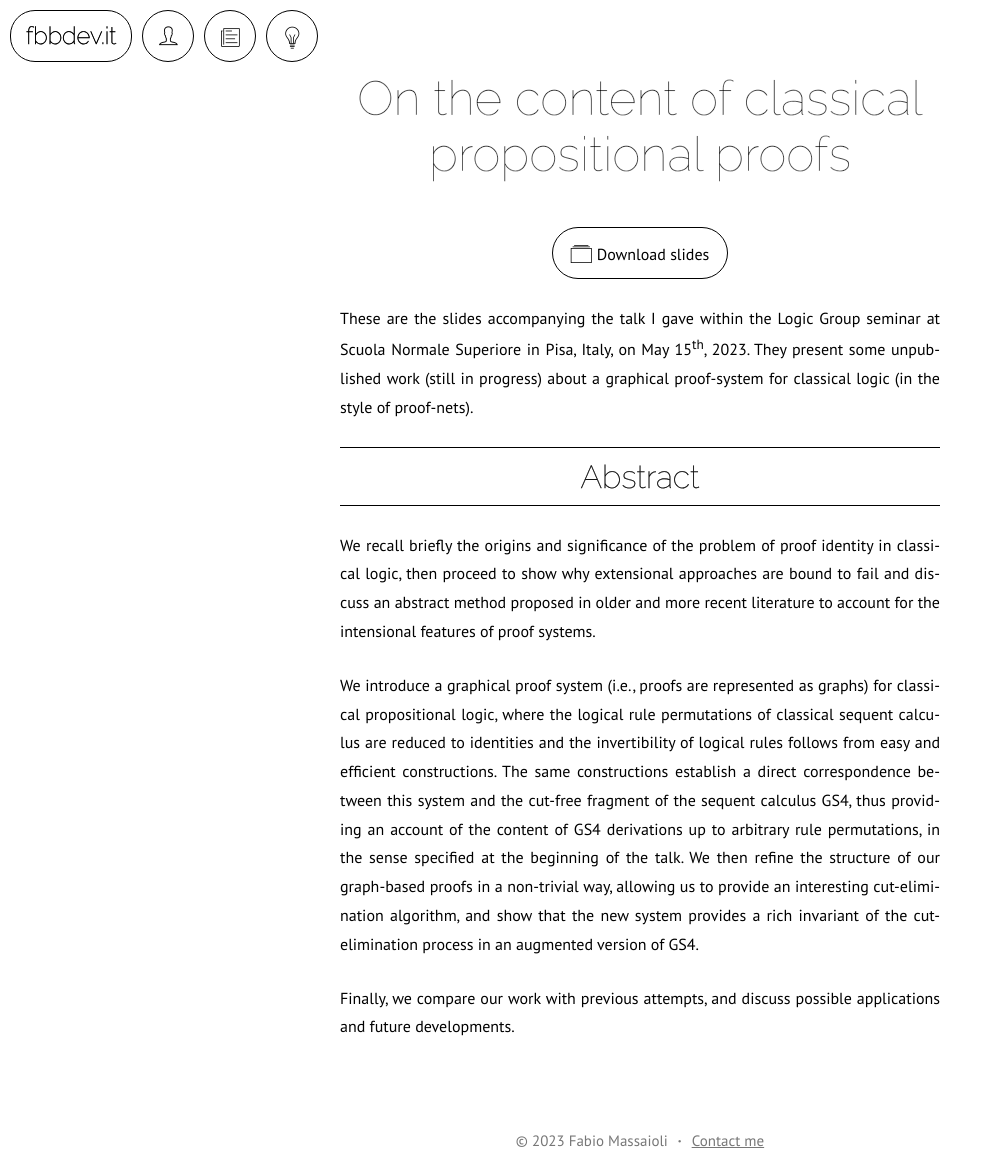
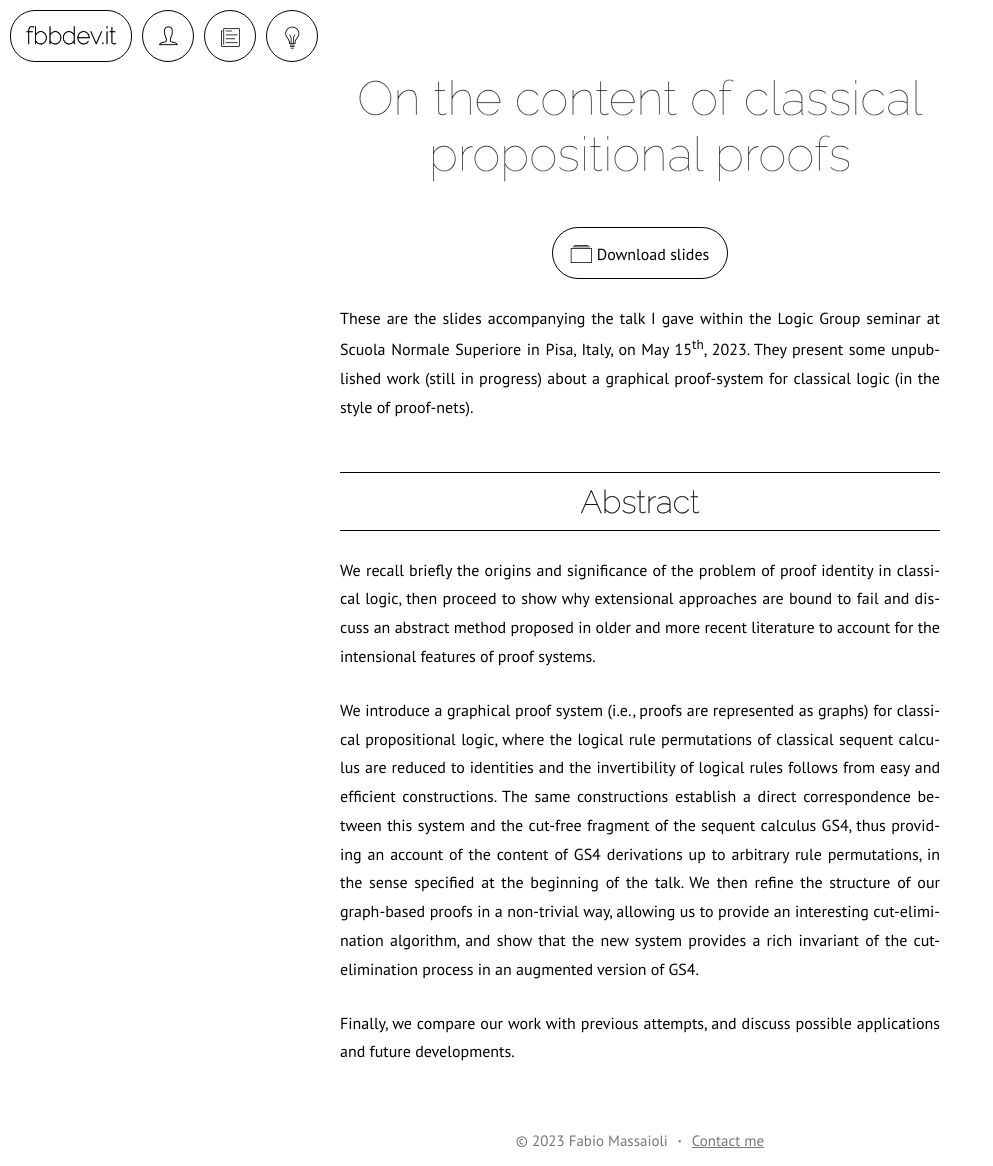
Before and after one commit to fbbdev/fbbdev.github.io, a Jekyll site: the page built from _writings/AGraphicalPSSlides.md, in a window 1280 px wide and 1166 px high. Shown: the whole window, without its empty margins (0-993 px from the left). Built offline with Jekyll 4.4.1, drawn with Linux system fonts in a browser that asks for light colours.

Commit message:
Update header style (again)

```diff
--- a/_sass/article.scss
+++ b/_sass/article.scss
@@ -51,6 +51,7 @@
         font-size: 2em;
         font-weight: $header-weight;
         -webkit-text-stroke: .3px;
+        margin-top: 2*$par-spacing;
         margin-bottom: $par-spacing;
         padding: 10px 0;
         border: 0 solid black;
```
